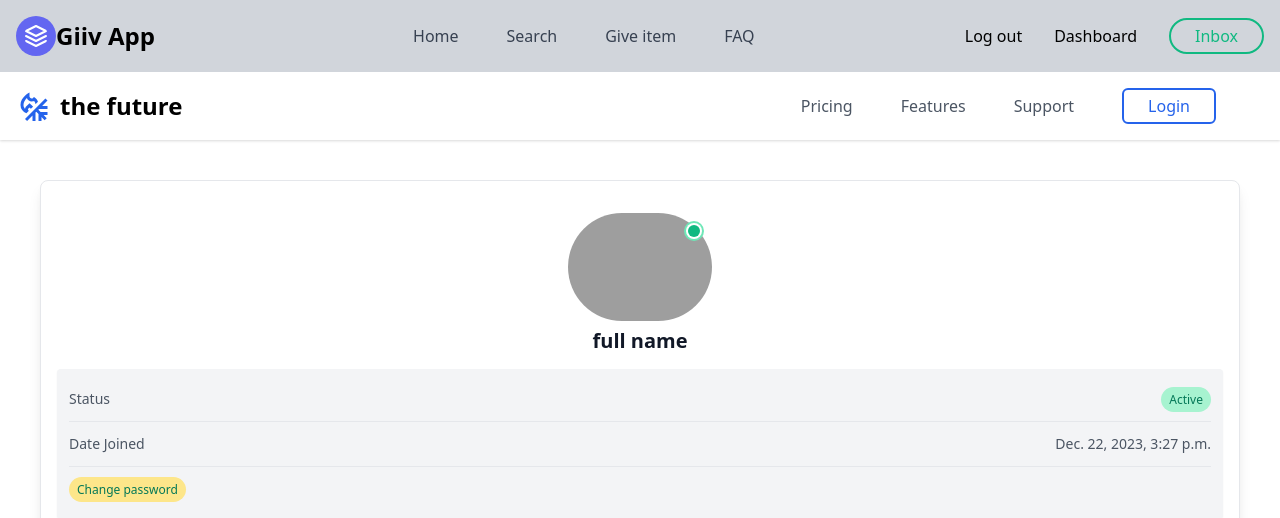
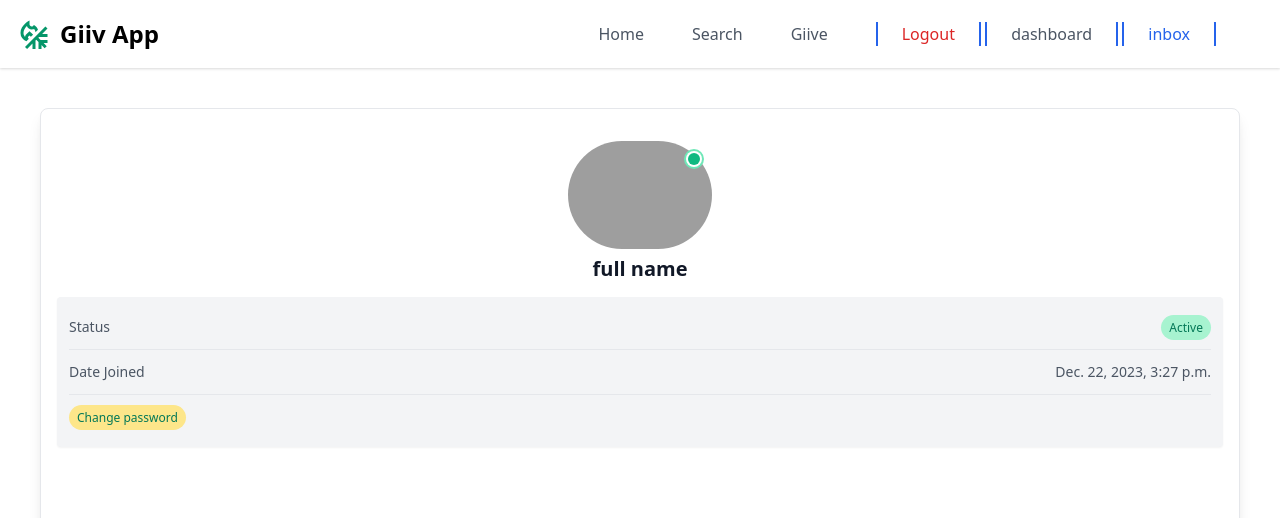
Before and after one commit to SamBabarinde/Giiv-App, a Django app: page /profile/ in a window 1280 px wide. Shown: the top 518 px of the page. Run offline with Django 4.2, Linux system fonts and the light colour scheme; a user stored in the database is signed in; data comes from the database, SQL or seed files in the repository; some libraries are stand-ins or nearby versions; grey boxes are pictures that could not be loaded.

Commit message:
Update base.html

```diff
--- a/templates/core/base.html
+++ b/templates/core/base.html
@@ -27,7 +27,7 @@
         <title>{% block title %}{% endblock title %} | Giiv App</title>
 
     </head>
-            <header class="text-slate-700 container relative mx-auto flex flex-col overflow-hidden px-4 py-4 lg:flex-row lg:items-center bg-gray-300">
+<!--             <header class="text-slate-700 container relative mx-auto flex flex-col overflow-hidden px-4 py-4 lg:flex-row lg:items-center bg-gray-300">
               <a href="{% url "core:index" %}" class="flex items-center whitespace-nowrap text-2xl font-black">
                 <span class="mr-2 w-8">
                     <svg xmlns="http://www.w3.org/2000/svg" fill="none" stroke="currentColor" stroke-linecap="round" stroke-linejoin="round" stroke-width="2" class="mr3 w-10 h-10 text-white p-2 bg-indigo-500 rounded-full" viewBox="0 0 24 24">
@@ -46,7 +46,7 @@
                <ul class="flex w-full flex-col items-center space-y-2 lg:flex-row lg:justify-center lg:space-y-0">
                   <li class="lg:mr-12"><a class="rounded text-gray-700 transition focus:outline-none focus:ring-1 focus:ring-blue-700 focus:ring-offset-2" href="{% url "core:home" %}">Home</a></li>
                   <li class="lg:mr-12"><a class="rounded text-gray-700 transition focus:outline-none focus:ring-1 focus:ring-blue-700 focus:ring-offset-2" href="{% url "core:search" %}">Search</a></li>
-                  <li class="lg:mr-12"><a class="rounded text-gray-700 transition focus:outline-none focus:ring-1 focus:ring-blue-700 focus:ring-offset-2" href="{% url "core:post-item" %}">Give item</a></li>
+                  <li class="lg:mr-12"><a class="rounded text-gray-700 transition focus:outline-none focus:ring-1 focus:ring-blue-700 focus:ring-offset-2" href="{% url "core:post-item" %}">Giive</a></li>
                   <li class="lg:mr-12"><a class="rounded text-gray-700 transition focus:outline-none focus:ring-1 focus:ring-blue-700 focus:ring-offset-2" href="#">FAQ</a></li>
                 </ul>
                 <hr class="mt-4 w-full lg:hidden" />
@@ -61,18 +61,16 @@
                     {% endif %}
                 </div>
               </nav>
-            </header>
-
-
+            </header> -->
 
 
 <header class="shadow mb-2">
   <div class="relative flex max-w-screen-xl flex-col overflow-hidden px-4 py-4 md:mx-auto md:flex-row md:items-center">
     <a href="#" class="flex items-center whitespace-nowrap text-2xl font-black">
-      <span class="mr-2 text-4xl text-blue-600">
+      <span class="mr-2 text-4xl text-green-600">
         <svg xmlns="http://www.w3.org/2000/svg" aria-hidden="true" role="img" width="1em" height="1em" preserveAspectRatio="xMidYMid meet" viewBox="0 0 24 24"><path fill="currentColor" d="M6.925 16.875Q5.2 16.225 4.1 14.713Q3 13.2 3 11.25q0-1.975.938-3.513Q4.875 6.2 6 5.15q1.125-1.05 2.062-1.6L9 3v2.475q0 .625.45 1.062q.45.438 1.075.438q.35 0 .65-.15q.3-.15.5-.425L12 6q.95.55 1.625 1.35t1.025 1.8l-1.675 1.675q-.05-.6-.287-1.175q-.238-.575-.638-1.05q-.35.2-.738.287q-.387.088-.787.088q-1.1 0-1.987-.612Q7.65 7.75 7.25 6.725q-.95.925-1.6 2.062Q5 9.925 5 11.25q0 .775.275 1.462q.275.688.75 1.213q.05-.5.287-.938q.238-.437.588-.787L9 10.1l2.15 2.1q.05.05.1.125t.1.125l-1.425 1.425q-.05-.075-.087-.125q-.038-.05-.088-.1L9 12.925l-.7.7q-.125.125-.212.287q-.088.163-.088.363q0 .3.175.537q.175.238.45.363ZM9 10.1Zm0 0ZM7.4 22L6 20.6L19.6 7L21 8.4L17.4 12H21v2h-5.6l-.5.5l1.5 1.5H21v2h-2.6l2.1 2.1l-1.4 1.4l-2.1-2.1V22h-2v-4.6l-1.5-1.5l-.5.5V22h-2v-3.6Z" /></svg>
       </span>
-      <span class="text-black">the future</span>
+      <span class="text-black">Giiv App</span>
     </a>
     <input type="checkbox" class="peer hidden" id="navbar-open" />
     <label class="absolute top-5 right-7 cursor-pointer md:hidden" for="navbar-open">
@@ -83,11 +81,18 @@
     </label>
     <nav aria-label="Header Navigation" class="peer-checked:mt-8 peer-checked:max-h-56 flex max-h-0 w-full flex-col items-center justify-between overflow-hidden transition-all md:ml-24 md:max-h-full md:flex-row md:items-start">
       <ul class="flex flex-col items-center space-y-2 md:ml-auto md:flex-row md:space-y-0">
-        <li class="text-gray-600 md:mr-12 hover:text-blue-600"><a href="#">Pricing</a></li>
-        <li class="text-gray-600 md:mr-12 hover:text-blue-600"><a href="#">Features</a></li>
-        <li class="text-gray-600 md:mr-12 hover:text-blue-600"><a href="#">Support</a></li>
+        <li class="text-gray-600 md:mr-12 hover:text-blue-600"><a  href="{% url "core:home" %}">Home</a></li>
+        <li class="text-gray-600 md:mr-12 hover:text-blue-600"><a  href="{% url "core:search" %}">Search</a></li>
+        <li class="text-gray-600 md:mr-12 hover:text-blue-600"><a  href="{% url "core:post-item" %}">Giive</a></li>
         <li class="text-gray-600 md:mr-12 hover:text-blue-600">
-          <button class="rounded-md border-2 border-blue-600 px-6 py-1 font-medium text-blue-600 transition-colors hover:bg-blue-600 hover:text-white">Login</button>
+        {% if request.user.is_authenticated %}
+          <a href="{% url "userauth:logout" %}" class="rounded-md border-2 border-blue-600 px-6 py-1 font-medium text-red-600 transition-colors hover:bg-blue-600 hover:text-white">Logout</a>
+          <a href="{% url "base:dashboard" %}" class="rounded-md border-2 border-blue-600 px-6 py-1 font-medium text-grey-600 transition-colors hover:bg-blue-600 hover:text-white">dashboard</a>
+          <a href="{% url "chats:inbox" %}" class="rounded-md border-2 border-blue-600 px-6 py-1 font-medium text-blue-600 transition-colors hover:bg-blue-600 hover:text-white">inbox</a>
+        {% else %}
+          <a href="{% url "userauth:login" %}" class="rounded-md border-2 border-blue-600 px-6 py-1 font-medium text-blue-600 transition-colors hover:bg-blue-600 hover:text-white">Login</a>
+          <a href="{% url "userauth:login" %}" class="rounded-md border-2 border-blue-600 px-6 py-1 font-medium text-green-600 transition-colors hover:bg-blue-600 hover:text-white">Sign Up</a>
+        {% endif %}
         </li>
       </ul>
     </nav>
```
